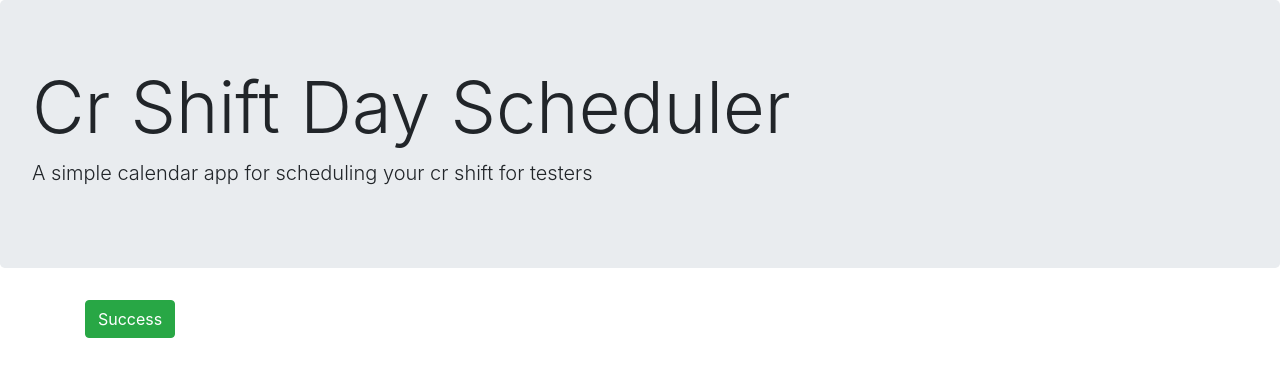
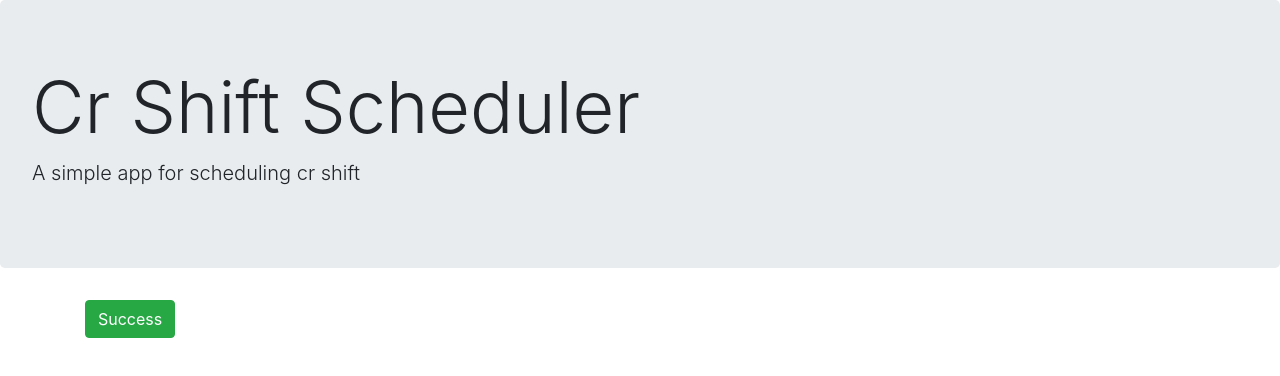
Before and after one commit to Mohmedvaid/cr-shift, a website: page public/html/index.html in a window 1280 px wide. Drawn offline with nearby package versions, Linux system fonts and the light colour scheme; files that its build step writes are made by us from their sources; no server answers.

```diff
--- a/public/html/index.html
+++ b/public/html/index.html
@@ -12,8 +12,8 @@
   <body>
 
       <header class="jumbotron">
-        <h1 class="display-3">Cr Shift Day Scheduler</h1>
-        <p class="lead">A simple calendar app for scheduling your cr shift for testers</p>
+        <h1 class="display-3">Cr Shift Scheduler</h1>
+        <p class="lead">A simple app for scheduling cr shift</p>
         <p id="currentDay" class="lead"></p>
       </header>
       <div class="container">
```
